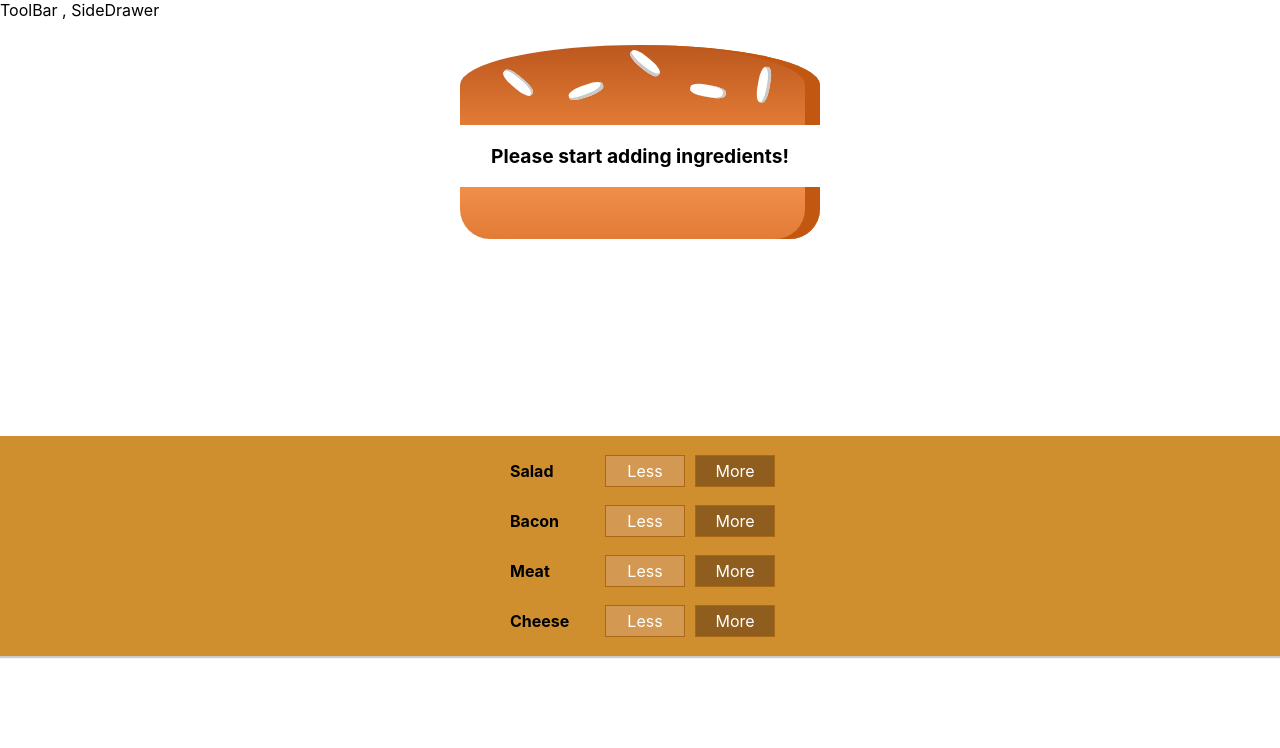
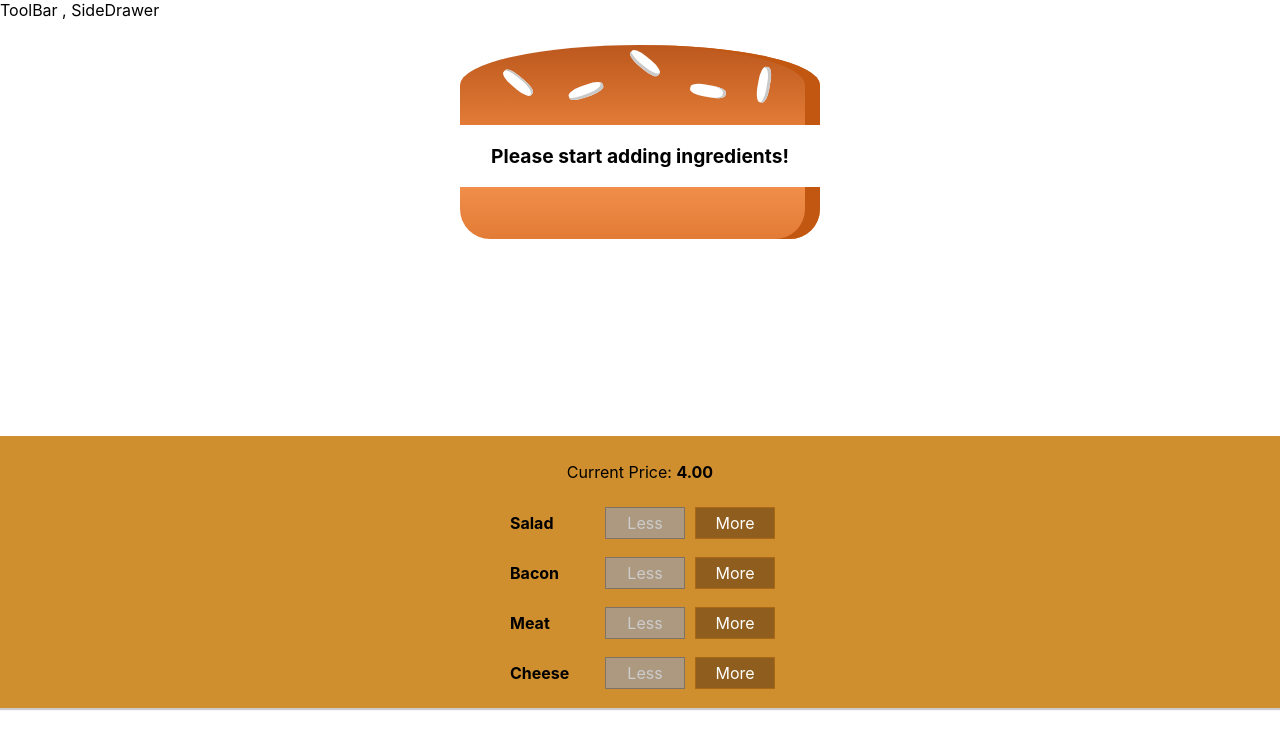
Before and after one commit to salindah/burger-app, a React (Create React App) app in the folder burgers/: page / in a window 1280 px wide. Shown: the top 748 px of the page. Built offline with nearby package versions, Linux system fonts and the light colour scheme.

Commit message:
Adding BurgerBuilder component together with Build Controls for add and remove ingredients.

```diff
--- a/burgers/src/components/Burger/BuildControls/BuildControl/BuildControl.js
+++ b/burgers/src/components/Burger/BuildControls/BuildControl/BuildControl.js
@@ -6,8 +6,13 @@ import classes from './BuildControl.module.css';
 const buildControl = (props) => (
     <div className={classes.BuildControl}>
         <div className={classes.Label}>{props.label}</div>
-        <button className={classes.Less}>Less</button>
-        <button className={classes.More}>More</button>
+        <button
+            className={classes.Less}
+            onClick={props.removed}
+            disabled={props.disabled}>Less</button>
+        <button
+            className={classes.More}
+            onClick={props.added}>More</button>
     </div>
 );
 
--- a/burgers/src/components/Burger/BuildControls/BuildControls.js
+++ b/burgers/src/components/Burger/BuildControls/BuildControls.js
@@ -12,8 +12,14 @@ const controls = [
 
 const buildControls = (props) => (
     <div className={classes.BuildControls}>
+        <p>Current Price: <strong>{props.price.toFixed(2)}</strong></p>
         {controls.map( ctrl => (
-            <BuildControl key={ctrl.label} label={ctrl.label} />
+            <BuildControl
+                key={ctrl.label}
+                label={ctrl.label}
+                added={ () => props.ingredientAdded(ctrl.type) }
+                removed={ () => props.ingredientRemoved(ctrl.type) }
+                disabled={props.disabled[ctrl.type]}/>
         ))}
     </div>
 );
--- a/burgers/src/containers/BurgerBuilder/BurgerBuilder.js
+++ b/burgers/src/containers/BurgerBuilder/BurgerBuilder.js
@@ -3,6 +3,13 @@ import React, {Component} from 'react';
 import Aux from '../../hoc/Aux';
 import Burger from '../../components/Burger/Burger';
 import BuildControls from '../../components/Burger/BuildControls/BuildControls';
+
+const   INGREDIENT_PRICES = {
+    salad: 0.2,
+    bacon: 0.8,
+    cheese: 0.4,
+    meat: 0.6
+};
 
 class BurgerBuilder extends Component {
 
@@ -12,14 +19,66 @@ class BurgerBuilder extends Component {
             bacon: 0,
             cheese: 0,
             meat: 0
+        },
+        totalPrice: 4
+    }
+
+    addIngredientHandler = (type) => {
+
+        const updatedCount = this.state.ingredients[type] + 1;
+        const updatedIngredients = {
+            ...this.state.ingredients
+        };
+        updatedIngredients[type] = updatedCount;
+
+        const priceAddition = INGREDIENT_PRICES[type];
+        const newPrice = this.state.totalPrice + priceAddition;
+
+        this.setState({
+            ingredients: updatedIngredients,
+            totalPrice: newPrice
+        });
+    }
+
+    removeIngredientHandler = (type) => {
+
+        const oldCount = this.state.ingredients[type];
+        if(oldCount <= 0){
+            return;
         }
+
+        const updatedCount = oldCount - 1;
+        const updatedIngredients = {
+            ...this.state.ingredients
+        };
+        updatedIngredients[type] = updatedCount;
+
+        const priceDeduction = INGREDIENT_PRICES[type];
+        const newPrice = this.state.totalPrice - priceDeduction;
+
+        this.setState({
+            ingredients: updatedIngredients,
+            totalPrice: newPrice
+        });
     }
 
     render(){
+
+        const disabledInfo = {
+            ...this.state.ingredients
+        }
+        for( let key in disabledInfo){
+            disabledInfo[key] = disabledInfo[key] <= 0;
+        }
+        console.log(disabledInfo);
         return(
             <Aux>
                 <Burger ingredients={this.state.ingredients}/>
-                <BuildControls />
+                <BuildControls
+                    ingredientAdded={this.addIngredientHandler}
+                    ingredientRemoved={this.removeIngredientHandler}
+                    disabled={disabledInfo}
+                    price={this.state.totalPrice}/>
             </Aux>
         );
     }
```
